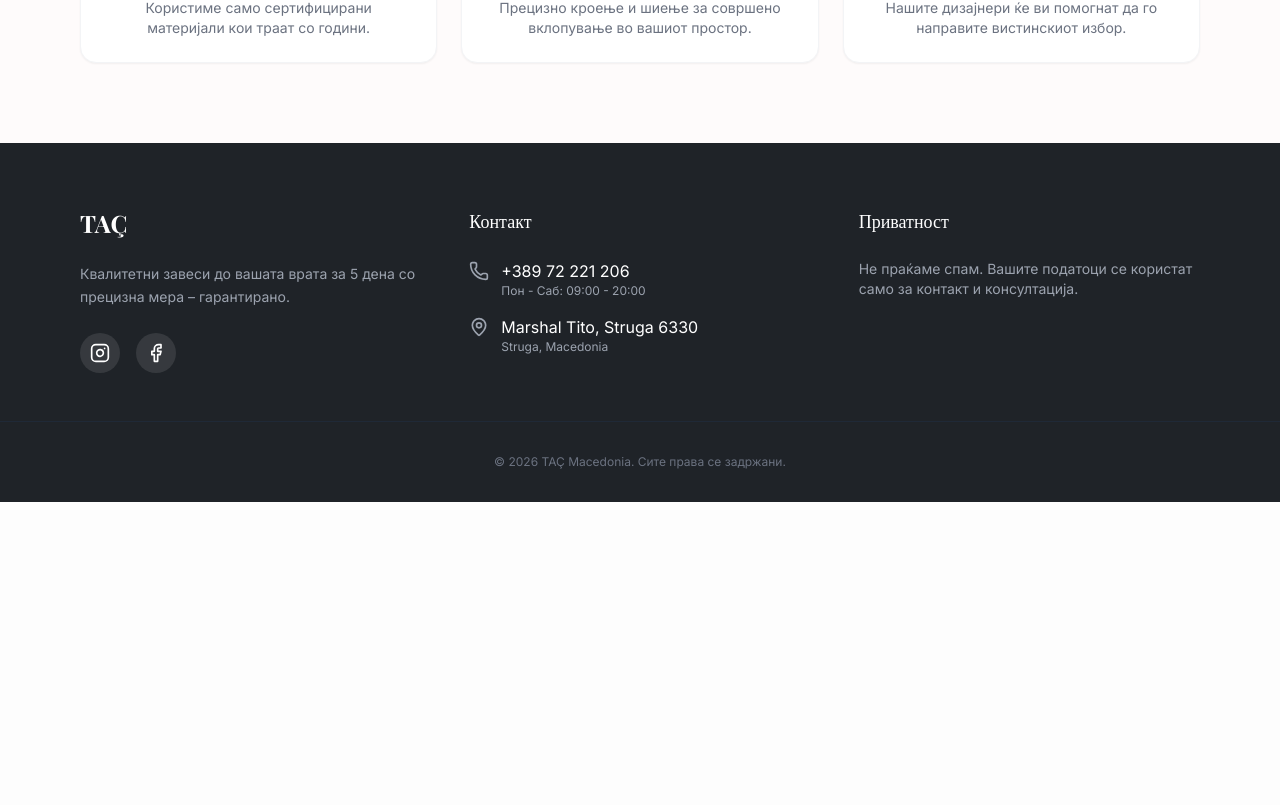
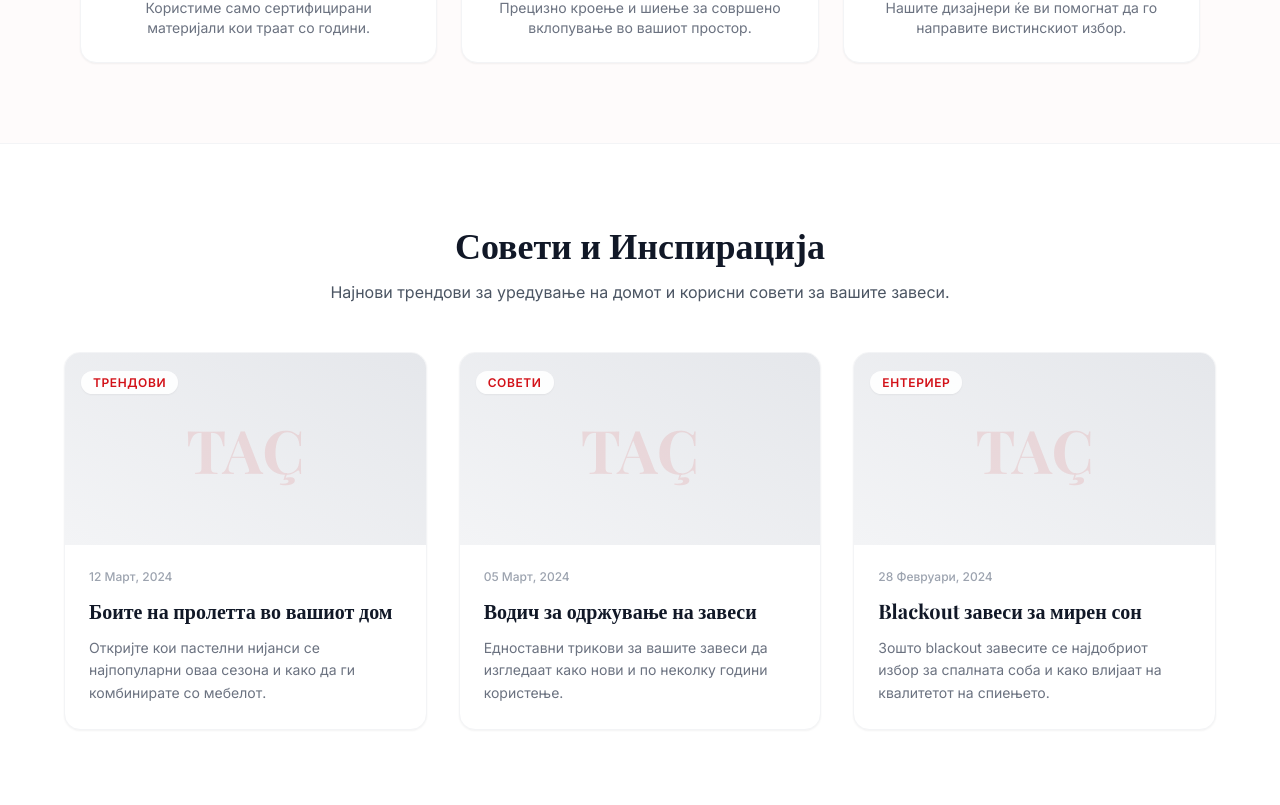
Before and after one commit to bajramoski244-tech/Tac-Form, a React (Vite) app: page / in a window 1280 px wide. Shown: the part 695-1500 px from the top of the page. Before the commit the page ends 1197 px from the top, so only its background shows below. Built offline with nearby package versions, Linux system fonts and the light colour scheme; a web font is replaced by a local one.

Commit message:
Update 3

```diff
--- a/App.tsx
+++ b/App.tsx
@@ -24,6 +24,34 @@ const App: React.FC = () => {
       };
       reader.readAsDataURL(file);
     }
+  };
+
+  // News Card Component
+  const NewsCard = ({ title, category, description, date }: { title: string, category: string, description: string, date: string }) => {
+    return (
+      <div className="bg-white rounded-2xl border border-gray-100 shadow-sm overflow-hidden flex flex-col hover:shadow-md transition-shadow duration-300">
+        <div className="h-48 bg-neutral-light relative group">
+          {/* Placeholder Image Pattern */}
+          <div className="absolute inset-0 bg-gradient-to-tr from-gray-100 to-gray-200 flex items-center justify-center overflow-hidden">
+            <div className="text-brand-red/10 font-serif text-6xl font-bold group-hover:scale-110 transition-transform duration-500 select-none">TAÇ</div>
+          </div>
+          <div className="absolute top-4 left-4">
+            <span className="bg-white/90 backdrop-blur px-3 py-1 rounded-full text-xs font-bold text-brand-red uppercase tracking-wider shadow-sm">
+              {category}
+            </span>
+          </div>
+        </div>
+        <div className="p-6 flex-1 flex flex-col">
+          <div className="text-gray-400 text-xs font-medium mb-3">{date}</div>
+          <h3 className="text-xl font-serif font-bold text-gray-900 mb-3 leading-snug">
+            {title}
+          </h3>
+          <p className="text-gray-500 text-sm leading-relaxed flex-1">
+            {description}
+          </p>
+        </div>
+      </div>
+    );
   };
 
   // Header Component
@@ -205,6 +233,39 @@ const App: React.FC = () => {
             </div>
           </section>
 
+          {/* News & Inspiration Section */}
+          <section className="px-4 py-20 bg-white border-t border-gray-100">
+            <div className="max-w-6xl mx-auto">
+              <div className="text-center mb-12">
+                <h2 className="text-3xl md:text-4xl font-serif font-bold text-gray-900 mb-4">Совети и Инспирација</h2>
+                <p className="text-gray-600 max-w-2xl mx-auto">
+                  Најнови трендови за уредување на домот и корисни совети за вашите завеси.
+                </p>
+              </div>
+
+              <div className="grid grid-cols-1 md:grid-cols-3 gap-8">
+                <NewsCard
+                  category="Трендови"
+                  date="12 Март, 2024"
+                  title="Боите на пролетта во вашиот дом"
+                  description="Откријте кои пастелни нијанси се најпопуларни оваа сезона и како да ги комбинирате со мебелот."
+                />
+                <NewsCard
+                  category="Совети"
+                  date="05 Март, 2024"
+                  title="Водич за одржување на завеси"
+                  description="Едноставни трикови за вашите завеси да изгледаат како нови и по неколку години користење."
+                />
+                <NewsCard
+                  category="Ентериер"
+                  date="28 Февруари, 2024"
+                  title="Blackout завеси за мирен сон"
+                  description="Зошто blackout завесите се најдобриот избор за спалната соба и како влијаат на квалитетот на спиењето."
+                />
+              </div>
+            </div>
+          </section>
+
         </main>
         <Footer />
       </>
```
